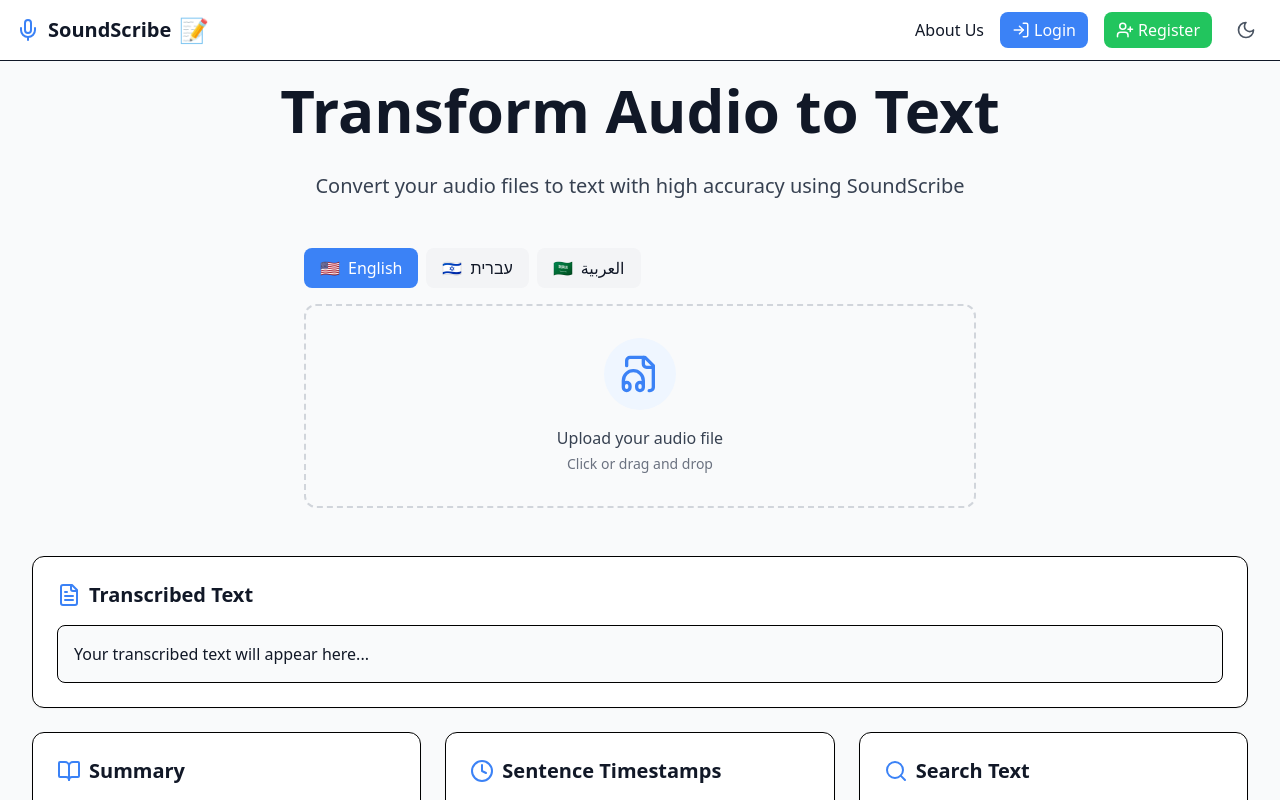
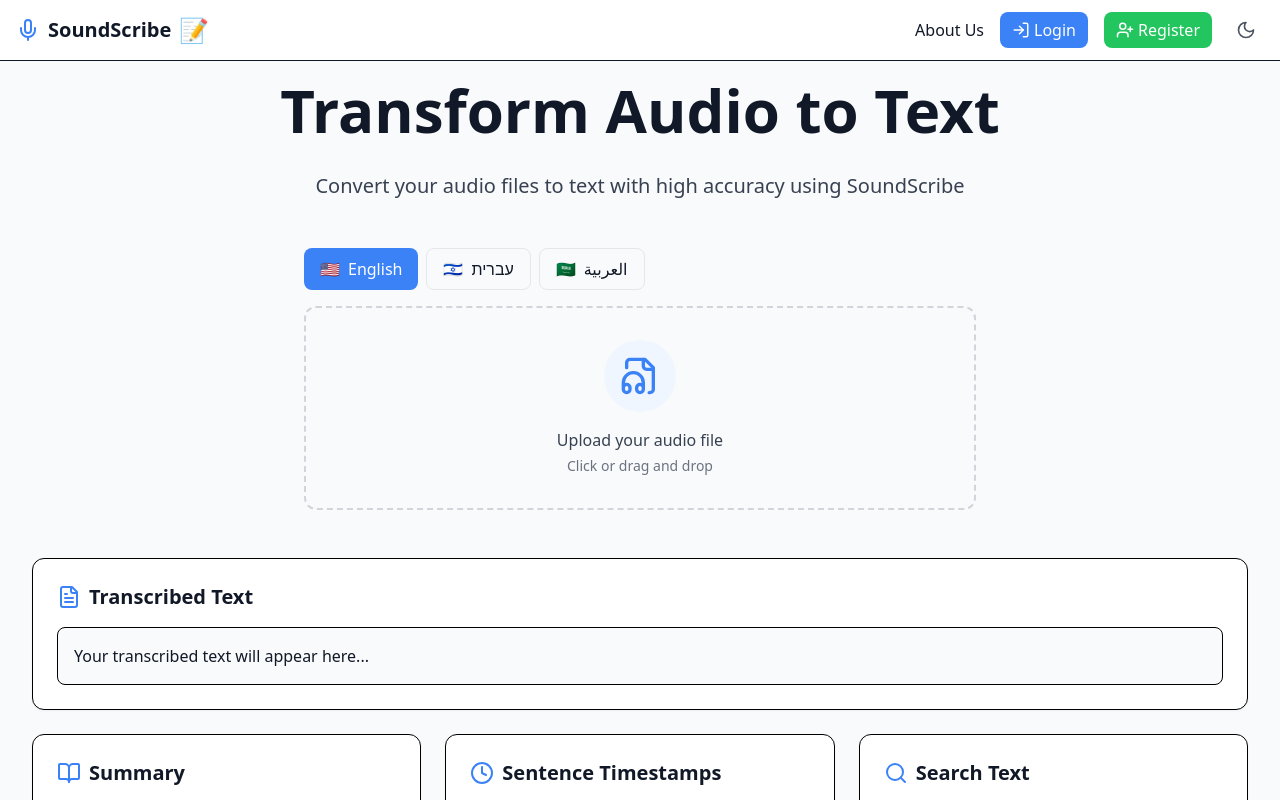
Before and after one commit to muffindonor/web-podcast-transcript, a React (Vite) app in the folder HW2/my-react-app/: page / in a window 1280 px wide. Shown: the top 800 px of the page. Built offline with nearby package versions, Linux system fonts and the light colour scheme; no server answers.

Commit message:
Improved language selector buttons' visibility

```diff
--- a/HW2/my-react-app/src/components/LanguageSelector.jsx
+++ b/HW2/my-react-app/src/components/LanguageSelector.jsx
@@ -46,7 +46,7 @@
           className={`px-4 py-2 rounded-lg flex items-center gap-2 transition-colors
             ${language === code
               ? 'bg-blue-500 text-white' // Active language styling
-              : 'bg-gray-100 hover:bg-gray-200'}`} // Inactive language styling
+              : 'hover:bg-gray-200 border hover:border-gray-300'}`} // Inactive language styling
         >
           {/* Flag emoji and language name */}
           <span>{flag}</span>
```
